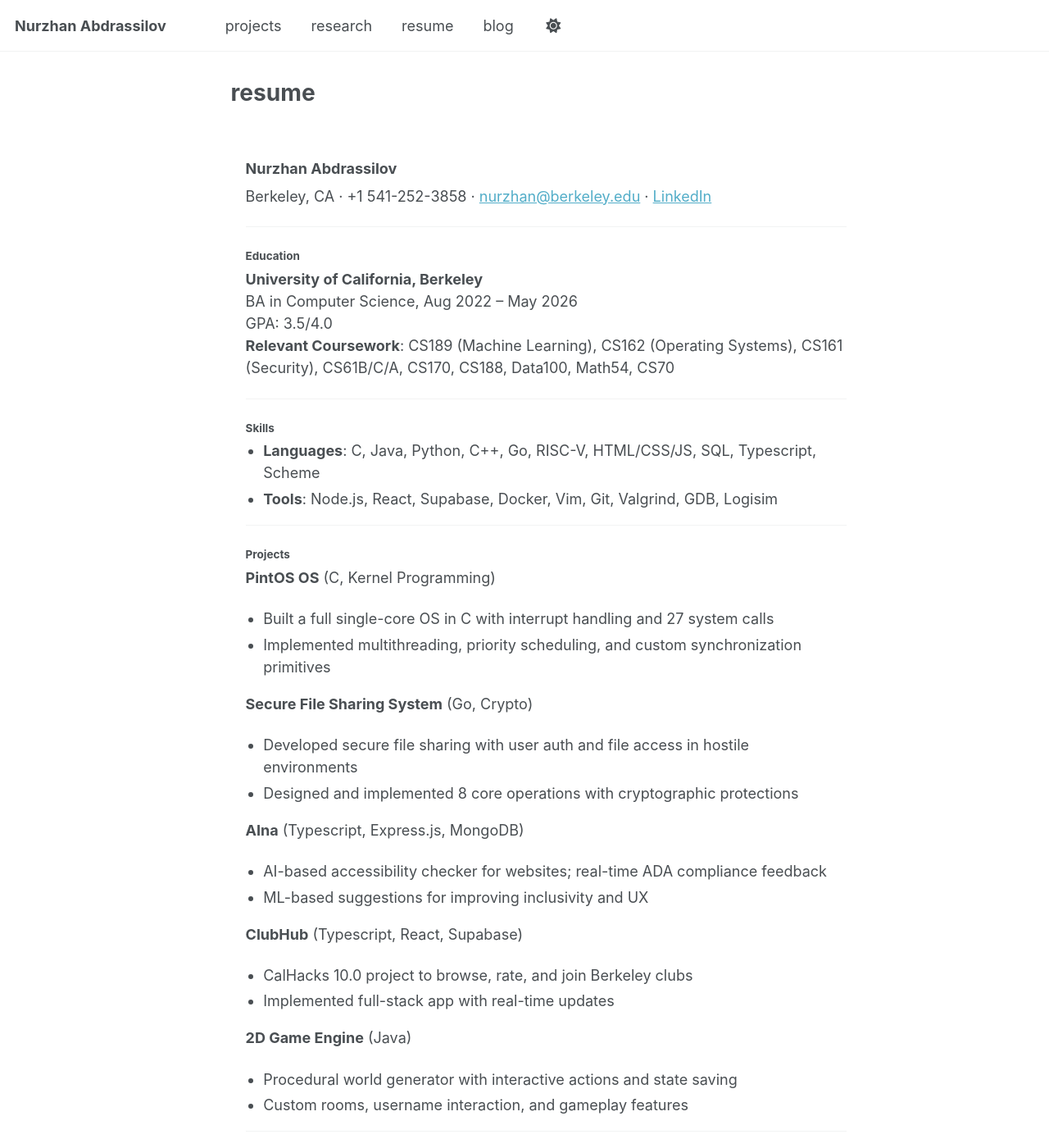
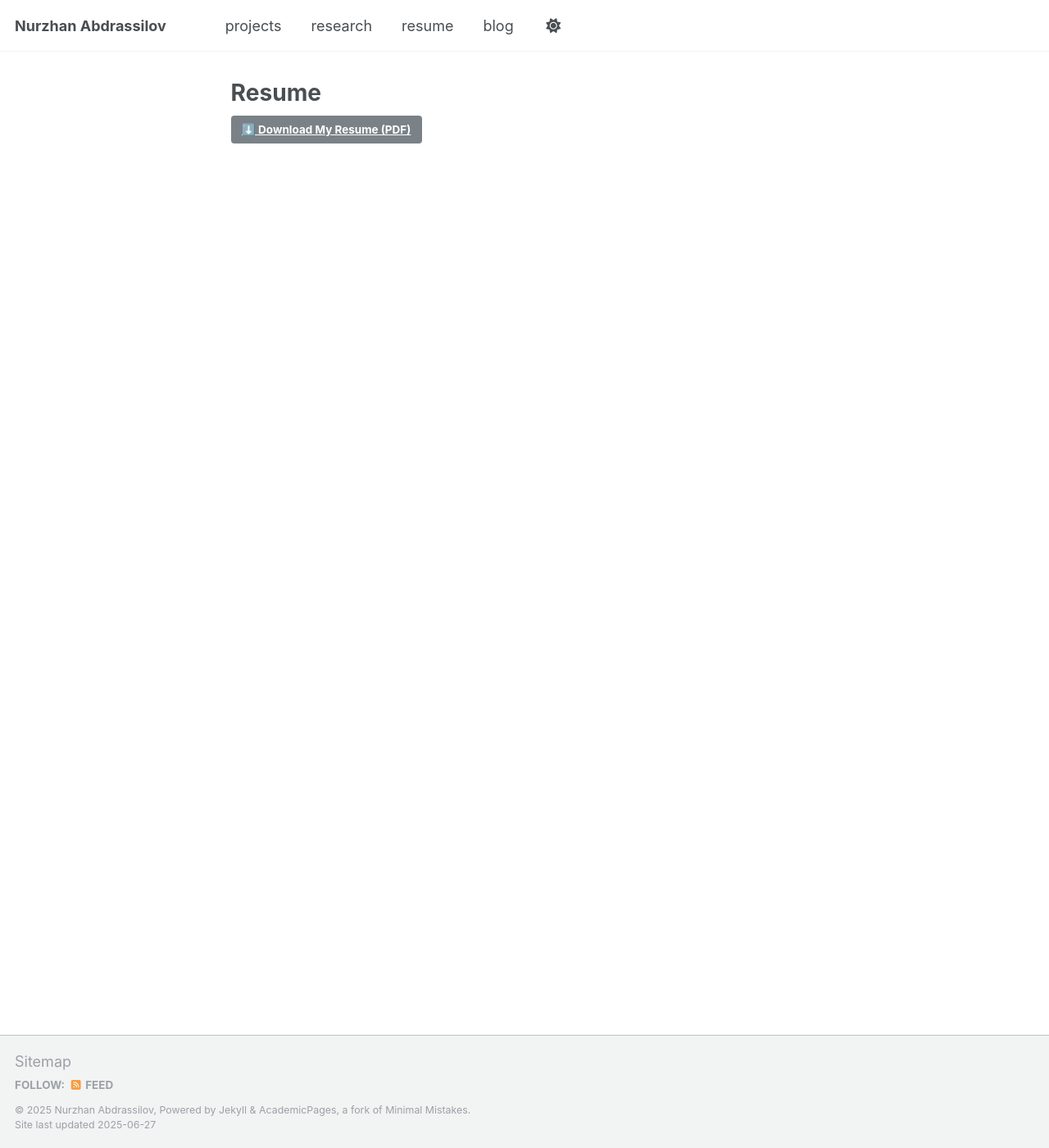
Before and after one commit to NurzhanAbdrassilov/nurzhanabdrassilov.github.io, a Jekyll site: the page built from _pages/resume.md, in a window 1280 px wide and 1400 px high. Shown: the whole window at 82% size. Built offline with Jekyll 4.4.1, drawn with Linux system fonts in a browser that asks for light colours; some of the changed text lies outside the part shown.

Commit message:
resume pdf

```diff
--- a/_pages/resume.md
+++ b/_pages/resume.md
@@ -1,89 +1,10 @@
 ---
 layout: single
-title: "resume"
+title: "Resume"
 permalink: /resume/
 author_profile: false
 sidebar:
   disable: true
 ---
 
-<style>
-.resume-section {
-  max-width: 800px;
-  margin: auto;
-  padding: 1rem;
-}
-
-.resume-section h2 {
-  margin-top: 2rem;
-  border-bottom: 1px solid #ccc;
-  padding-bottom: 0.25rem;
-}
-
-.resume-section ul {
-  margin-top: 0.25rem;
-  margin-bottom: 1rem;
-  padding-left: 1.2rem;
-}
-
-.resume-section li {
-  margin-bottom: 0.25rem;
-}
-</style>
-
-<div class="resume-section" markdown="1">
-
-### Nurzhan Abdrassilov
-Berkeley, CA · +1 541-252-3858 · [nurzhan@berkeley.edu](mailto:nurzhan@berkeley.edu) · [LinkedIn](https://www.linkedin.com/in/nurzhan-abdrassilov-496163215/)
-
----
-
-#### Education
-
-**University of California, Berkeley**
-BA in Computer Science, Aug 2022 – May 2026
-GPA: 3.5/4.0
-**Relevant Coursework**: CS189 (Machine Learning), CS162 (Operating Systems), CS161 (Security), CS61B/C/A, CS170, CS188, Data100, Math54, CS70
-
----
-
-#### Skills
-
-- **Languages**: C, Java, Python, C++, Go, RISC-V, HTML/CSS/JS, SQL, Typescript, Scheme
-- **Tools**: Node.js, React, Supabase, Docker, Vim, Git, Valgrind, GDB, Logisim
-
----
-
-#### Projects
-
-**PintOS OS** (C, Kernel Programming)
-- Built a full single-core OS in C with interrupt handling and 27 system calls
-- Implemented multithreading, priority scheduling, and custom synchronization primitives
-
-**Secure File Sharing System** (Go, Crypto)
-- Developed secure file sharing with user auth and file access in hostile environments
-- Designed and implemented 8 core operations with cryptographic protections
-
-**AIna** (Typescript, Express.js, MongoDB)
-- AI-based accessibility checker for websites; real-time ADA compliance feedback
-- ML-based suggestions for improving inclusivity and UX
-
-**ClubHub** (Typescript, React, Supabase)
-- CalHacks 10.0 project to browse, rate, and join Berkeley clubs
-- Implemented full-stack app with real-time updates
-
-**2D Game Engine** (Java)
-- Procedural world generator with interactive actions and state saving
-- Custom rooms, username interaction, and gameplay features
-
----
-
-#### Extracurricular
-
-**Central Asian Student Association** – Event Planning
-- Organized large-scale cultural events and increased community participation
-
-**Berkeley Event Services** – Operations Assistant
-- Managed execution of 50+ campus events, ensuring smooth A/V and logistics
-
-</div>
+<p><a href="/files/NurzhanAbdrassilovResume.pdf" class="btn btn--primary" target="_blank">⬇️ Download My Resume (PDF)</a></p>
```
Also changed, not shown: 1 other file.
